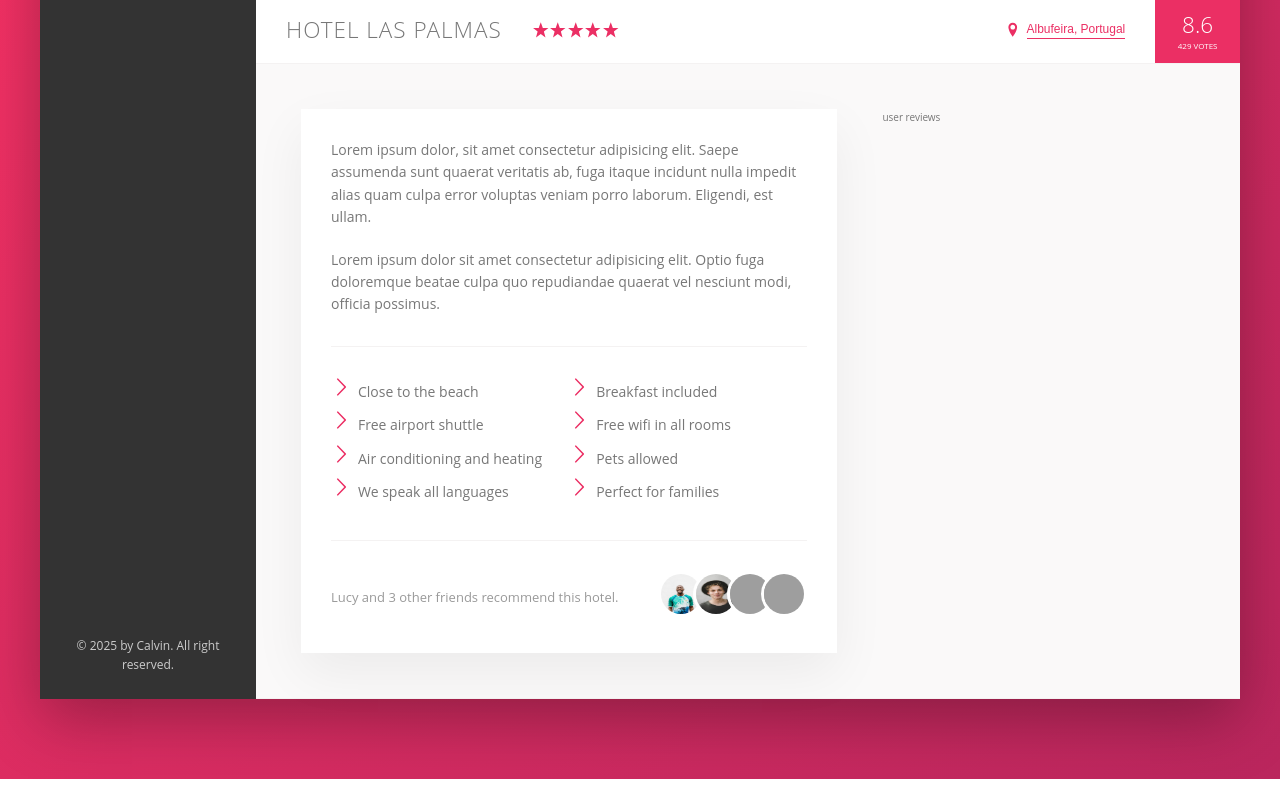
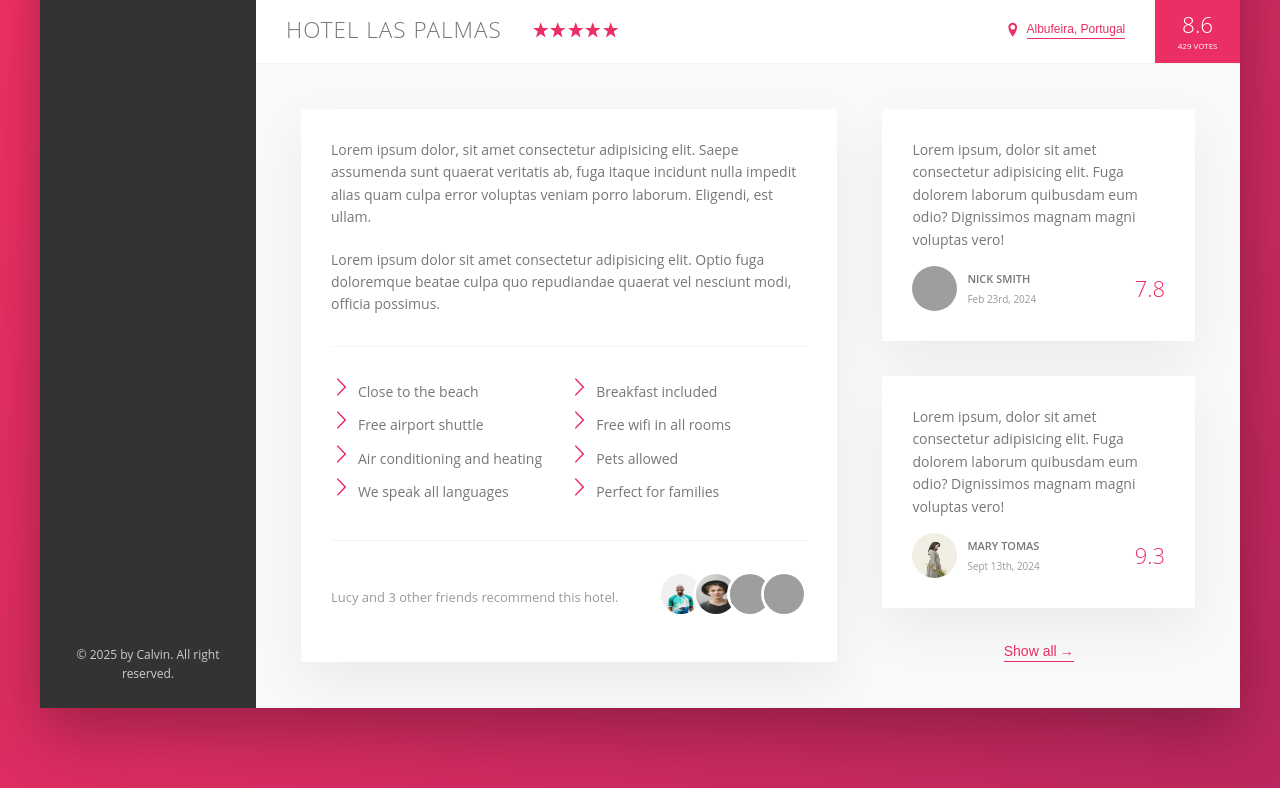
Before and after one commit to Calvin979/nsbooking, a website: page index.html in a window 1280 px wide. Shown: the part 423-1211 px from the top of the page. Drawn offline with Linux system fonts and the light colour scheme; grey boxes are pictures that could not be loaded.

Commit message:
user reviews

```diff
--- a/index.html
+++ b/index.html
@@ -166,7 +166,43 @@
                         </div>
                     </div>
                     <div class="user-reviews">
-                        user reviews
+                        <figure class="review">
+                            <blockquote class="review__text">
+                                Lorem ipsum, dolor sit amet consectetur adipisicing elit.
+                                Fuga dolorem laborum quibusdam eum odio? Dignissimos magnam magni voluptas vero!
+                            </blockquote>
+                            <figcaption class="review__user">
+                                <img src="img/user5.jpg" alt="User 5" class="review__photo">
+                                <div class="review__user-box">
+                                    <p class="review__username">Nick Smith</p>
+                                    <p class="review__user-date">Feb 23rd, 2024</p>
+                                </div>
+                                <div class="review__rating">
+                                    7.8
+                                </div>
+                            </figcaption>
+                        </figure>
+
+                        <figure class="review">
+                            <blockquote class="review__text">
+                                Lorem ipsum, dolor sit amet consectetur adipisicing elit.
+                                Fuga dolorem laborum quibusdam eum odio? Dignissimos magnam magni voluptas vero!
+                            </blockquote>
+                            <figcaption class="review__user">
+                                <img src="img/user6.jpg" alt="User 6" class="review__photo">
+                                <div class="review__user-box">
+                                    <p class="review__username">Mary Tomas</p>
+                                    <p class="review__user-date">Sept 13th, 2024</p>
+                                </div>
+                                <div class="review__rating">
+                                    9.3
+                                </div>
+                            </figcaption>
+                        </figure>
+
+                        <button class="btn-inline">
+                            Show all<span>&rarr;</span>
+                        </button>
                     </div>
                 </div>
             </main>
--- a/sass/components/_button.scss
+++ b/sass/components/_button.scss
@@ -9,9 +9,18 @@
     cursor: pointer;
     transition: all .2s;
 
+    & span {
+        margin-left: 3px;
+        transition: margin-left .2s;
+    }
+
     &:hover {
         color: $color-grey-dark-1;
         animation: pulsate 1s infinite;
+
+        span {
+            margin-left: 8px;
+        }
     }
 
     &:focus {
--- /dev/null
+++ b/sass/components/_review.scss
@@ -0,0 +1,60 @@
+.review {
+    background-color: $color-white;
+    box-shadow: 0 2rem 5rem rgba(0, 0, 0, 0.06);
+    padding: 3rem;
+    margin-bottom: 3.5rem;
+    position: relative;
+    overflow: hidden;
+
+    &__text {
+        margin-bottom: 1.5rem;
+        position: relative;
+        z-index: 10;
+    }
+
+    &__user {
+        display: flex;
+        align-items: center;
+    }
+
+    &__photo {
+        height: 4.5rem;
+        width: 4.5rem;
+        border-radius: 50%;
+
+        margin-right: 1rem;
+    }
+
+    &__user-box {
+        margin-right: auto;
+    }
+
+    &__username {
+        font-size: 1.1rem;
+        font-weight: 600;
+        text-transform: uppercase;
+        margin-bottom: .4rem;
+    }
+
+    &__user-date {
+        font-size: 1rem;
+        color: $color-grey-dark-3;
+    }
+
+    &__rating {
+        color: $color-primary;
+        font-size: 2.2rem;
+        font-weight: 300;
+    }
+
+    &::before {
+        content: "\201C";
+        position: absolute;
+        top: -2.9rem;
+        left: -13rem;
+        line-height: 1;
+        font-size: 20rem;
+        color: $color-grey-light-2;
+        font-family: sans-serif;
+    }
+}
--- a/sass/layout/_detail.scss
+++ b/sass/layout/_detail.scss
@@ -1,4 +1,5 @@
 .detail {
+    font-size: 1.4rem;
     display: flex;
     padding: 4.5rem;
     background-color: $color-grey-light-1;
@@ -6,7 +7,6 @@
 }
 
 .description {
-    font-size: 1.4rem;
     background-color: $color-white;
     box-shadow: 0 2rem 5rem rgba(0, 0, 0, .06);
     padding: 3rem;
@@ -15,5 +15,9 @@
 }
 
 .user-reviews {
-    flex: 1
+    flex: 1;
+
+    display: flex;
+    flex-direction: column;
+    align-items: center;
 }
--- a/sass/main.scss
+++ b/sass/main.scss
@@ -14,6 +14,7 @@
 @import "components/paragraph";
 @import "components/list";
 @import "components/recommend";
+@import "components/review";
 
 @import "layout/content";
 @import "layout/header";
```
Also changed, not shown: css/style.css, img/user6.jpg (added), 1 other file.
